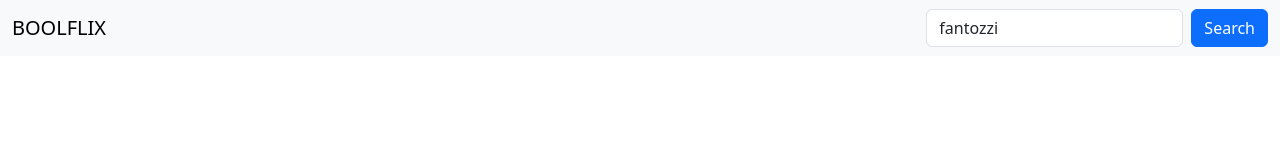
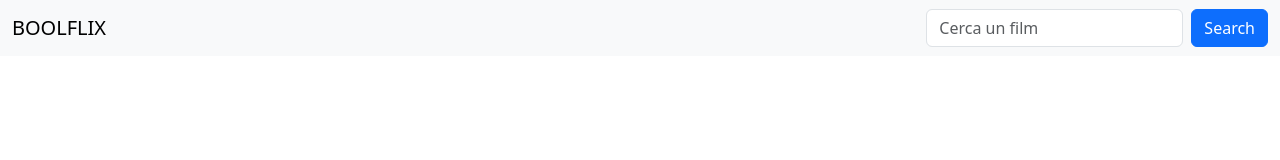
Before and after one commit to AlessiaCiabatti/vite-boolflix, a Vue app: page / in a window 1280 px wide. Shown: the top 160 px of the page. Built offline with nearby package versions, Linux system fonts and the light colour scheme; no server answers.

Commit message:
[add] Header-form-div

```diff
--- a/src/assets/data/store.js
+++ b/src/assets/data/store.js
@@ -3,7 +3,7 @@
 export const store = reactive({
   apiUrl: 'https://api.themoviedb.org/3/search/',
   queryParams:{
-    query: 'fantozzi',
+    query: '',
     language: 'it-IT',
     api_key: '4ff17c9119ea91b125eff2d9e4974685',
   },
--- a/src/components/Header.vue
+++ b/src/components/Header.vue
@@ -18,13 +18,13 @@
 <nav class="navbar bg-body-tertiary">
   <div class="container-fluid">
     <a class="navbar-brand">BOOLFLIX</a>
-    <form class="d-flex" role="search">
+    <div class="d-flex" role="search">
       <input
       v-model.trim="this.store.queryParams.query"
       class="form-control me-2" type="text" placeholder="Cerca un film">
 
       <button @click="$emit('startSearch')" class="btn btn-primary">Search</button>
-    </form>
+    </div>
   </div>
 </nav>
 
```
